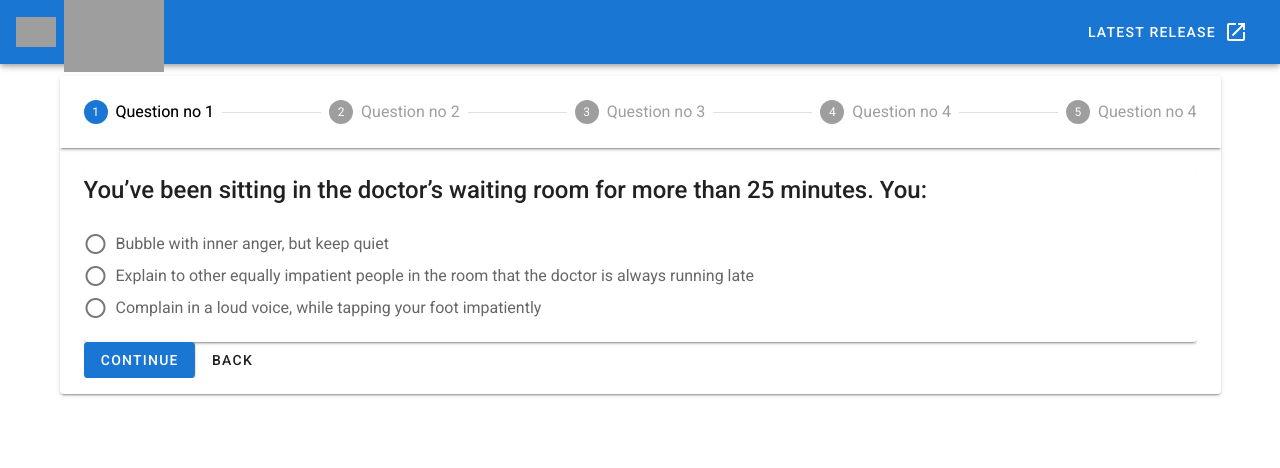
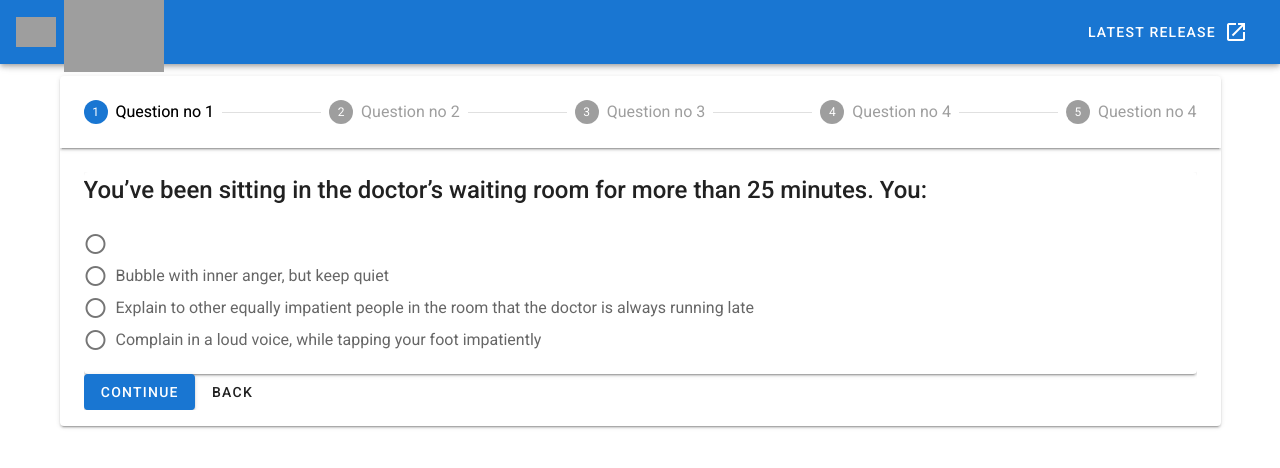
Before and after one commit to alikhan40310/Stepper-Vuetify-in-Vue-JS, a Vue app: page / in a window 1280 px wide. Shown: the top 468 px of the page. Built offline with nearby package versions, Linux system fonts and the light colour scheme; grey boxes are pictures that could not be loaded.

Commit message:
new changes

```diff
--- a/src/components/SteppersVuetify.vue
+++ b/src/components/SteppersVuetify.vue
@@ -36,8 +36,8 @@
             minutes. You:
           </h1>
           <v-radio-group v-model="column" column >
-            <v-radio v-for="(score, index) in scores" :key="index"
-              label="1"
+            <v-radio
+              label=""
               value="radio-1"
               v-model="score.value"
             ></v-radio>
```
